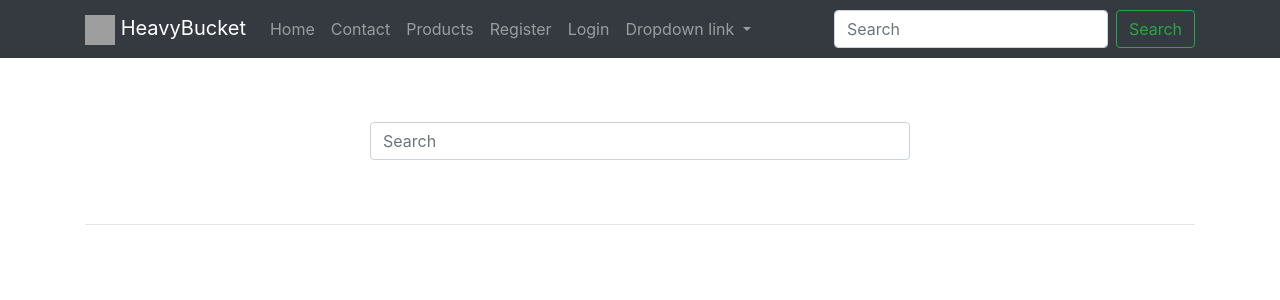
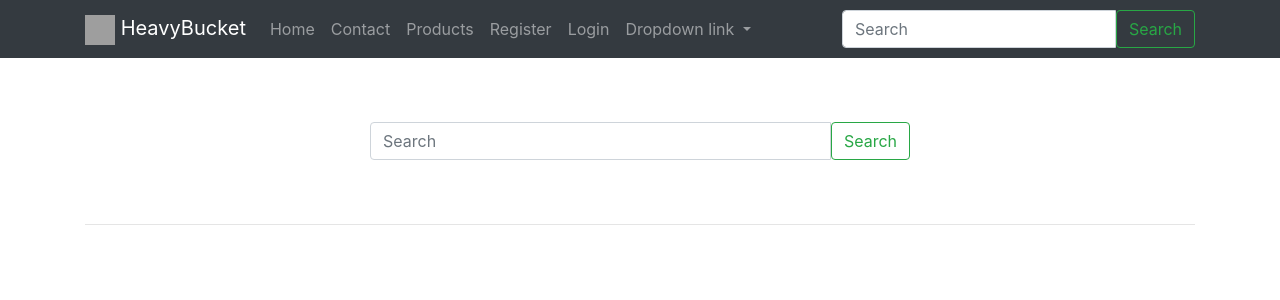
Before and after one commit to vipulyadav150/HeavyBucket, a Django app: template src/HeavyBucket/search/templates/search/view.html in a window 1280 px wide. Shown: the top 300 px of the page. Run offline with Django 3.2, Linux system fonts and the light colour scheme; the template is opened without the code that fills it, so the values that code supplies are empty; some libraries are stand-ins or nearby versions; grey boxes are pictures that could not be loaded.

Commit message:
Improved the search for products using lookups and Q

```diff
--- /dev/null
+++ b/src/HeavyBucket/search/templates/search/snippets/search-form.html
@@ -0,0 +1,8 @@
+<form method="GET" action="{% url 'search:query' %}" class="form my-2 my-lg-0">
+    <div class="input-group">
+      <input class="form-control" type="search" placeholder="Search" name='q' value="{{ request.GET.q }}" aria-label="Search">
+    <span class="input-group-btn">
+      <button class="btn btn-outline-success" type="submit">Search</button>
+    </span>
+        </div>
+</form>
--- a/src/HeavyBucket/search/templates/search/view.html
+++ b/src/HeavyBucket/search/templates/search/view.html
@@ -13,7 +13,7 @@
         </div>
         {% else %}
         <div class="col-12 col-md-6 mx-auto py-5">
-            <input class="form-control" type="text" placeholder="Search">
+            {% include 'search/snippets/search-form.html' %}
 
         </div>
     <div class="col-12">
--- a/src/HeavyBucket/search/urls.py
+++ b/src/HeavyBucket/search/urls.py
@@ -13,7 +13,7 @@ app_name = 'search'
 urlpatterns = [
 
 
-    url(r'^$', SearchProductView.as_view(),name='list'),
+    url(r'^$', SearchProductView.as_view(),name='query'),
 
 
 ]
--- a/src/HeavyBucket/templates/base/navbar.html
+++ b/src/HeavyBucket/templates/base/navbar.html
@@ -65,10 +65,7 @@
         </div>
       </li>
     </ul>
-    <form class="form-inline my-2 my-lg-0">
-      <input class="form-control mr-sm-2" type="search" placeholder="Search" aria-label="Search">
-      <button class="btn btn-outline-success my-2 my-sm-0" type="submit">Search</button>
-    </form>
+        {% include 'search/snippets/search-form.html' %}
   </div>
   </div>
 </nav>
```
Also changed, not shown: src/HeavyBucket/db.sqlite3.
